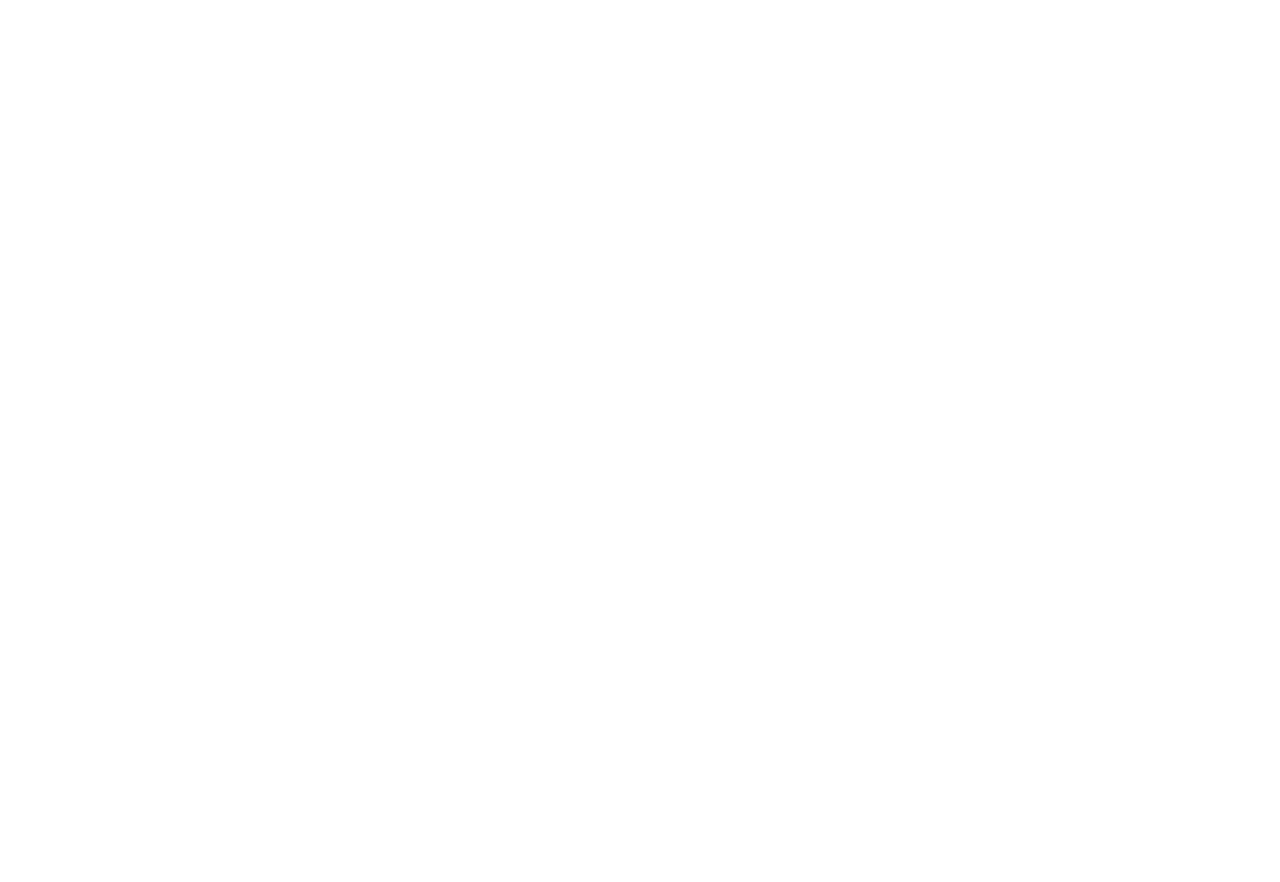
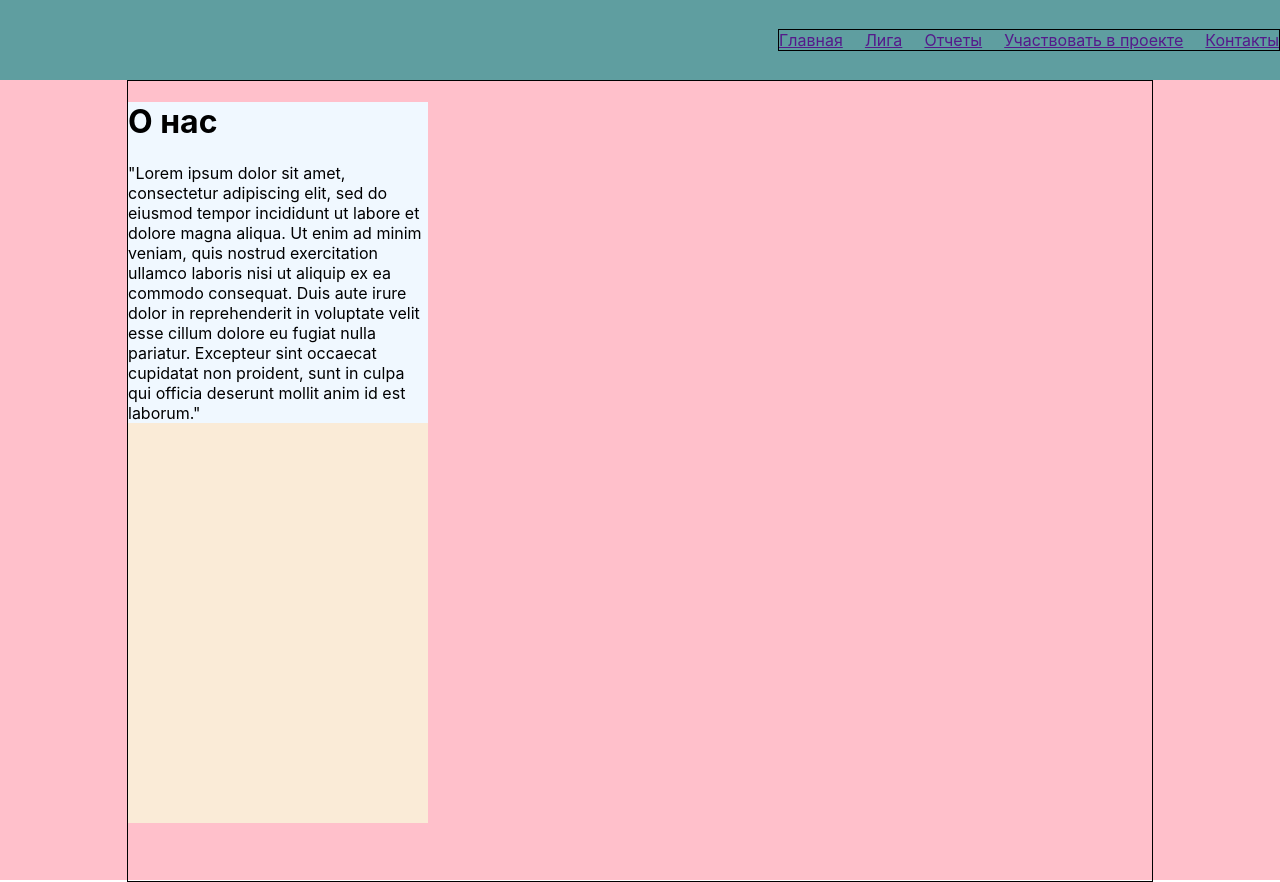
Before and after one commit to itsmeshusha/moscow-owl, a React (Create React App) app: page / in a window 1280 px wide. Before the commit the page ends 800 px from the top, so only its background shows below. Built offline with nearby package versions, Linux system fonts and the light colour scheme.

Commit message:
header, nav, main

```diff
--- a/src/App.tsx
+++ b/src/App.tsx
@@ -1,10 +1,13 @@
 import React from 'react';
-import logo from './logo.svg';
 import './App.css';
+import Header from "./header/Header";
+import Main from "./main/Main";
 
 function App() {
   return (
     <div className="App">
+      <Header />
+      <Main />
 
     </div>
   );
--- /dev/null
+++ b/src/header/Header.module.css
@@ -0,0 +1,7 @@
+.header {
+    height: 80px;
+    background-color: cadetblue;
+    display: flex;
+    justify-content: flex-end;
+    align-items: center;
+}
--- /dev/null
+++ b/src/header/Header.tsx
@@ -0,0 +1,14 @@
+import React from 'react';
+import style from './Header.module.css'
+import Nav from "../nav/Nav";
+
+
+function Header() {
+    return (
+        <div className={style.header}>
+            <Nav />
+        </div>
+    );
+}
+
+export default Header;
--- /dev/null
+++ b/src/main/Main.module.css
@@ -0,0 +1,19 @@
+.mainBlock {
+    height: 100vh;
+    background-color: pink;
+}
+.container {
+    border: 1px solid;
+    height: 100%;
+    width: 80%;
+    margin: 0 auto;
+}
+.text {
+    width: 300px;
+    background-color: aliceblue;
+}
+.photo {
+    width: 300px;
+    height: 400px;
+    background-color: antiquewhite;
+}
--- /dev/null
+++ b/src/main/Main.tsx
@@ -0,0 +1,19 @@
+import React from 'react';
+import style from './Main.module.css'
+
+
+function Main() {
+    return (
+        <div className={style.mainBlock}>
+            <div className={style.container}>
+                <div className={style.text}>
+                    <h1>О нас</h1>
+                    <span>"Lorem ipsum dolor sit amet, consectetur adipiscing elit, sed do eiusmod tempor incididunt ut labore et dolore magna aliqua. Ut enim ad minim veniam, quis nostrud exercitation ullamco laboris nisi ut aliquip ex ea commodo consequat. Duis aute irure dolor in reprehenderit in voluptate velit esse cillum dolore eu fugiat nulla pariatur. Excepteur sint occaecat cupidatat non proident, sunt in culpa qui officia deserunt mollit anim id est laborum."</span>
+                </div>
+                <div className={style.photo}></div>
+            </div>
+        </div>
+    );
+}
+
+export default Main;
--- /dev/null
+++ b/src/nav/Nav.module.css
@@ -0,0 +1,6 @@
+.nav {
+    border: 1px solid;
+    width: 500px;
+    display: flex;
+    justify-content: space-between;
+}
--- /dev/null
+++ b/src/nav/Nav.tsx
@@ -0,0 +1,17 @@
+import React from 'react';
+import style from './Nav.module.css'
+
+
+function Nav() {
+    return (
+        <div className={style.nav}>
+            <a href={""}>Главная</a>
+            <a href={""}>Лига</a>
+            <a href={""}>Отчеты</a>
+            <a href={""}>Участвовать в проекте</a>
+            <a href={""}>Контакты</a>
+        </div>
+    );
+}
+
+export default Nav;
```
Also changed, not shown: src/App.css (line endings or trailing spaces).
